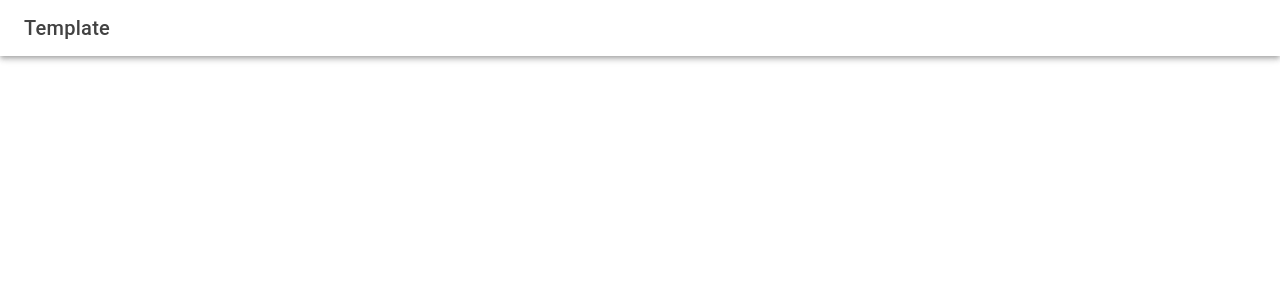
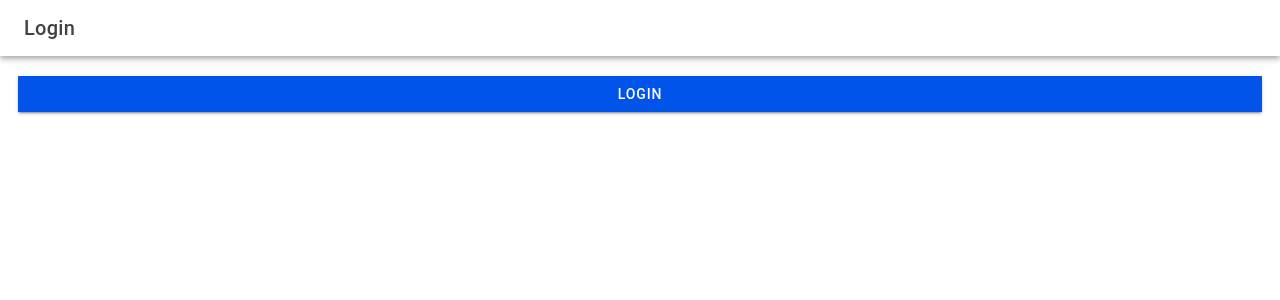
Before and after one commit to Mrgumball2004/it35-lab, a React (Vite) app: page /it35-lab in a window 1280 px wide. Shown: the top 300 px of the page. Built offline with nearby package versions, Linux system fonts and the light colour scheme.

Commit message:
Fully fixed the pages routing

```diff
--- a/src/pages/Login.tsx
+++ b/src/pages/Login.tsx
@@ -1,28 +1,40 @@
 import {
+    IonButton,
     IonButtons,
       IonContent,
       IonHeader,
       IonMenuButton,
       IonPage,
       IonTitle,
-      IonToolbar
+      IonToolbar,
+      useIonRouter
   } from '@ionic/react';
 
-  const Template: React.FC = () => {
+  const Login: React.FC = () => {
+    const navigation = useIonRouter();
+    const doLogin = () => {
+        navigation.push('/it35-lab/app','forward','replace');
+    }
+
     return (
+
       <IonPage>
         <IonHeader>
           <IonToolbar>
             <IonButtons slot='start'>
               <IonMenuButton></IonMenuButton>
             </IonButtons>
-            <IonTitle>Template</IonTitle>
+            <IonTitle>Login</IonTitle>
           </IonToolbar>
         </IonHeader>
-        <IonContent fullscreen>
-        </IonContent>
-      </IonPage>
+
+       <IonContent className='ion-padding'>
+          <IonButton onClick={() => doLogin()} expand="full">
+              Login
+          </IonButton>
+      </IonContent>
+    </IonPage>
     );
   };
 
-  export default Template;
+  export default Login;
```
